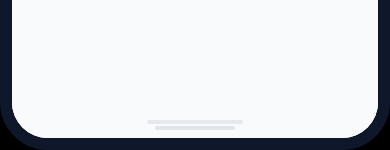
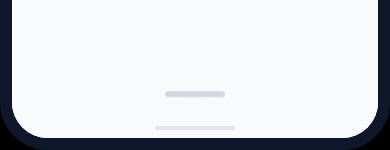
Before and after one commit to tianchengxi-spec/Multi-tasking, a React (Vite) app: page / in a window 390 px wide. Shown: the part 694-844 px from the top of the page. Built offline with nearby package versions, Linux system fonts and the light colour scheme.

Commit message:
feat: Improve home indicator interaction and styling
Enhances the home indicator area at the bottom of the screen with:
- A larger, more distinct tappable zone.
- Smoother visual design for the handle itself.
- More responsive gesture detection for invoking the dock.

```diff
--- a/App.tsx
+++ b/App.tsx
@@ -440,18 +440,20 @@ const App: React.FC = () => {
       {/* Home Indicator / Trigger Zone */}
       {!isDockVisible && (
         <div
-          className="absolute bottom-0 left-0 right-0 h-8 z-[90] flex items-center justify-center group cursor-pointer"
+          className="absolute bottom-5 left-1/2 -translate-x-1/2 w-40 h-12 z-[90] flex items-center justify-center group cursor-pointer"
           onMouseEnter={() => setIsDockVisible(true)}
-          onTouchStart={(e) => { touchStartY.current = e.touches[0].clientY; }}
-          onTouchEnd={(e) => {
+          onClick={() => setIsDockVisible(true)}
+          onPointerDown={(e) => { touchStartY.current = e.clientY; }}
+          onPointerUp={(e) => {
             if (touchStartY.current !== null) {
-              const deltaY = touchStartY.current - e.changedTouches[0].clientY;
-              if (deltaY > 20) setIsDockVisible(true);
+              const deltaY = touchStartY.current - e.clientY;
+              if (deltaY > 15) setIsDockVisible(true); // Small upward swipe
             }
             touchStartY.current = null;
           }}
         >
-          <div className="w-24 h-1 rounded-full bg-slate-400/20 group-hover:bg-slate-400/50 transition-colors" />
+          {/* Floating Pill Handle */}
+          <div className="w-[60px] h-[6px] rounded-full bg-slate-400/40 group-hover:bg-slate-500/60 transition-all duration-300 shadow-sm backdrop-blur-md border border-white/20" />
         </div>
       )}
 
```
